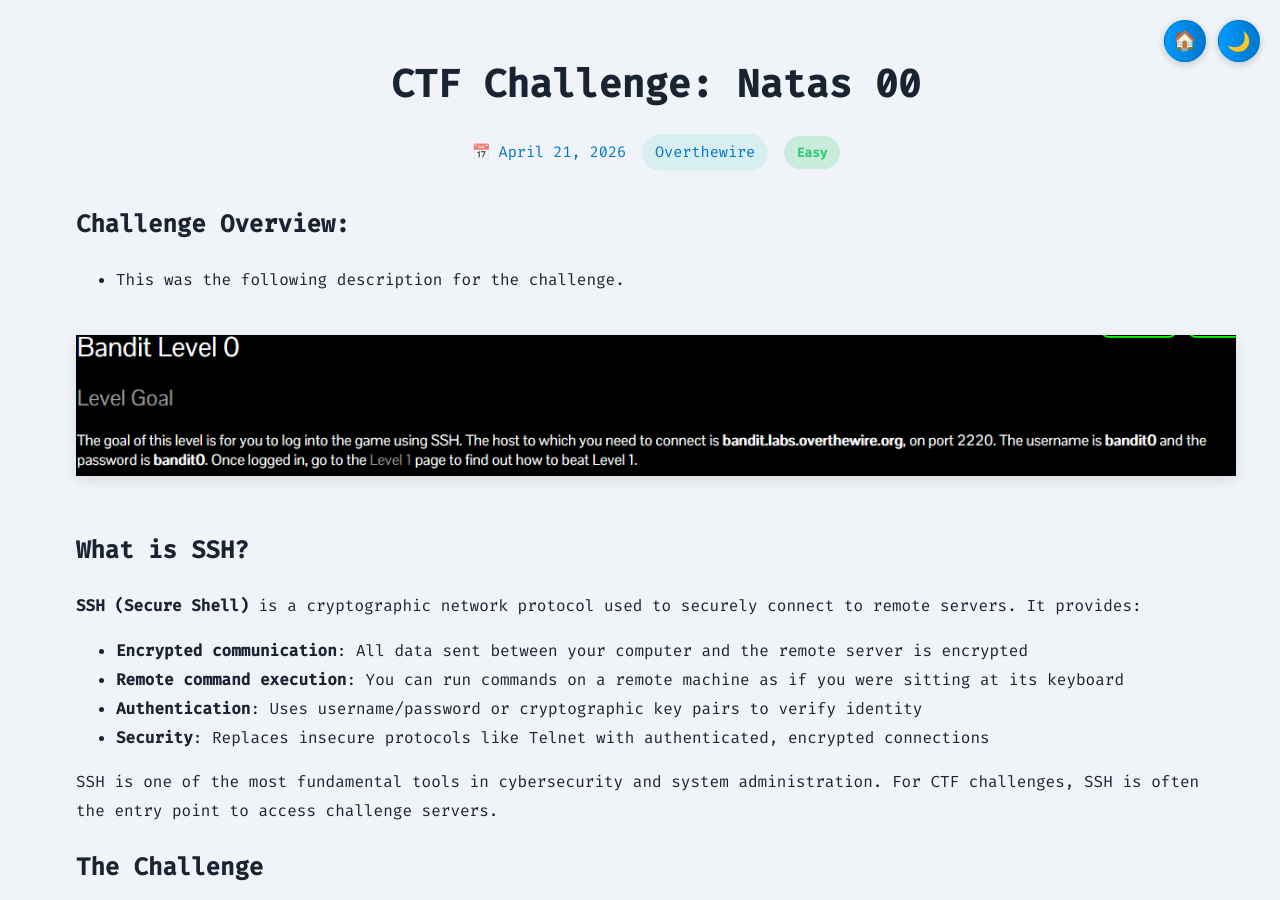
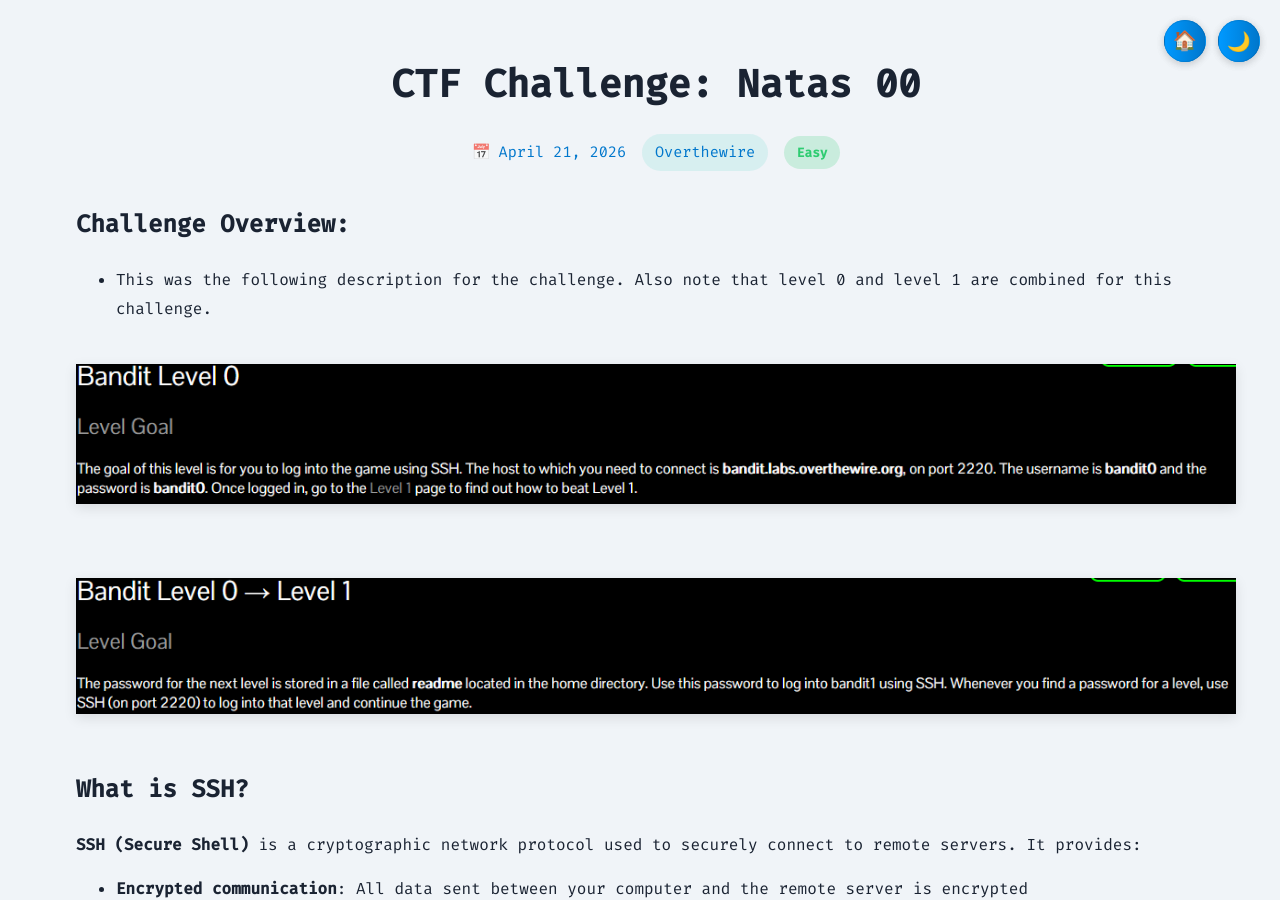
Before and after one commit to PathogenicKatt/PathogenicKatt.github.io, a Jekyll site: the page built from _writeups/2026-04-21-Natas00_Overthewire.md, in a window 1280 px wide and 900 px high. Built offline with Jekyll 4.4.1, drawn with Linux system fonts in a browser that asks for light colours.

Commit message:
Update writeup

```diff
--- a/_writeups/2026-04-21-Natas00_Overthewire.md
+++ b/_writeups/2026-04-21-Natas00_Overthewire.md
@@ -9,9 +9,11 @@
 ---
 
 ## Challenge Overview:
-- This was the following description for the challenge.
+- This was the following description for the challenge. Also note that level 0 and level 1 are combined for this challenge.
 
 ![Challenge screenshot](/assets/img/OverthewireNatas0.PNG){: .writeup-image }<br>
+
+![Challenge screenshot](/assets/img/OverthewireNatas0(3).PNG){: .writeup-image }<br>
 
 ## What is SSH?
 
```
